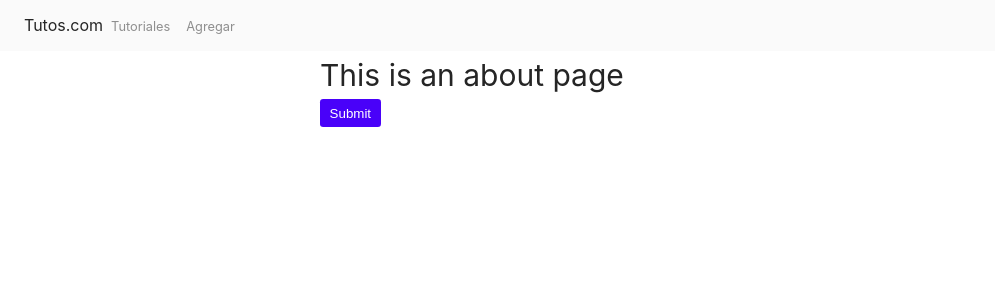
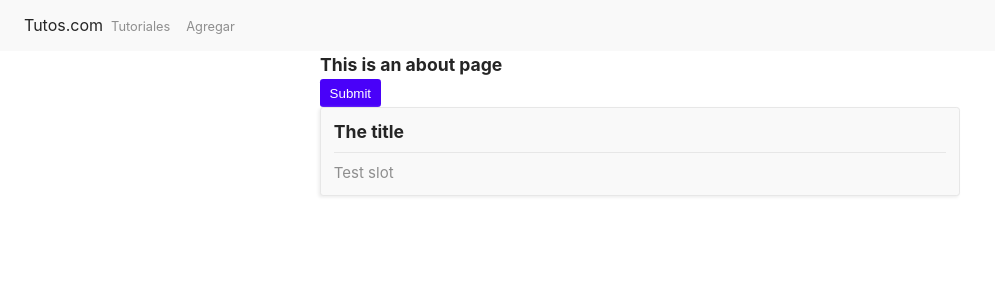
Before and after one commit to chelorope/cualit-technical-challenge, a Vue app in the folder part-1/frontend/: page /tutoriales in a window 1280 px wide. Shown: the top 300 px of the page, without its empty margins (0-995 px from the left). Built offline with nearby package versions, Linux system fonts and the light colour scheme.

Commit message:
part1 - frontend - card component

```diff
--- a/part-1/frontend/src/assets/base.scss
+++ b/part-1/frontend/src/assets/base.scss
@@ -2,8 +2,9 @@
 :root {
   --color-white: #ffffff;
   --color-black: #000000;
-  --color-gray-00: #fafafa;
+  --color-gray-00: #f9f9f9;
   --color-gray-01: #e7e7e7;
+  --color-gray-02: #eeeeee;
   --color-gray-10: #9c9c9c;
   --color-gray-20: #8e8e8e;
   --color-gray-30: #252525;
@@ -28,8 +29,13 @@
   --color-button-tertiary: var(--color-yellow);
   --color-button-danger: var(--color-red);
   --color-border: var(--color-gray-01);
+  --color-shadow: var(--color-gray-02);
 
   --section-gap: 160px;
+
+  --shadow: var(--color-shadow) -0.1rem 0.1rem 0.2rem;
+  --border: 1px solid var(--color-border);
+  --border-radius: 0.2rem;
 }
 
 /* dark theme semantic colors variables */
@@ -83,4 +89,6 @@ p {
 h1,
 h2 {
   color: var(--color-text-bold);
+  font-size: 1.1rem;
+  font-weight: bold;
 }
--- a/part-1/frontend/src/components/Button.vue
+++ b/part-1/frontend/src/components/Button.vue
@@ -1,5 +1,15 @@
 <script setup>
-defineProps(["label", "type"]);
+defineProps({
+  label: {
+    type: String,
+    required: true,
+  },
+  type: {
+    type: String,
+    default: "primary",
+    validator: (value) => ["primary", "secondary", "tertiary"].includes(value),
+  },
+});
 </script>
 
 <template>
@@ -14,7 +24,7 @@ defineProps(["label", "type"]);
   padding: 0.4rem 0.6rem;
   color: var(--color-text-invert);
   border: none;
-  border-radius: 0.2rem;
+  border-radius: var(--border-radius);
   cursor: pointer;
 
   &.secondary {
--- /dev/null
+++ b/part-1/frontend/src/components/Card.vue
@@ -0,0 +1,47 @@
+<script setup>
+defineProps({
+  title: {
+    type: String,
+  },
+  type: {
+    type: String,
+    default: "complex",
+    validator: (value) => ["simple", "complex"].includes(value),
+  },
+});
+</script>
+
+<template>
+  <div class="Card" :class="type">
+    <h1 class="title">{{ title }}</h1>
+    <slot />
+  </div>
+</template>
+
+<style scoped lang="scss">
+.Card {
+  padding: 0.6rem 0.8rem;
+  border: var(--border);
+  box-shadow: var(--shadow);
+  border-radius: var(--border-radius);
+
+  .title {
+    padding: 0 0 0.4rem;
+    margin: 0 0 0.5rem;
+  }
+
+  &.simple {
+    .title {
+      text-align: center;
+    }
+  }
+
+  &.complex {
+    background-color: var(--color-backgroud-secondary);
+
+    .title {
+      border-bottom: var(--border);
+    }
+  }
+}
+</style>
--- a/part-1/frontend/src/components/HelloWorld.vue
+++ /dev/null
@@ -1,43 +0,0 @@
-<script setup>
-defineProps({
-  msg: {
-    type: String,
-    required: true
-  }
-})
-</script>
-
-<template>
-  <div class="greetings">
-    <h1 class="green">{{ msg }}</h1>
-    <h3>
-      You’ve successfully created a project with
-      <a target="_blank" href="https://vitejs.dev/">Vite</a> +
-      <a target="_blank" href="https://vuejs.org/">Vue 3</a>.
-    </h3>
-  </div>
-</template>
-
-<style scoped>
-h1 {
-  font-weight: 500;
-  font-size: 2.6rem;
-  top: -10px;
-}
-
-h3 {
-  font-size: 1.2rem;
-}
-
-.greetings h1,
-.greetings h3 {
-  text-align: center;
-}
-
-@media (min-width: 1024px) {
-  .greetings h1,
-  .greetings h3 {
-    text-align: left;
-  }
-}
-</style>
--- a/part-1/frontend/src/views/ListTutorialsView.vue
+++ b/part-1/frontend/src/views/ListTutorialsView.vue
@@ -1,11 +1,13 @@
 <script setup>
 import Button from "@/components/Button.vue";
+import Card from "@/components/Card.vue";
 </script>
 
 <template>
   <div class="about">
     <h1>This is an about page</h1>
     <Button label="Submit" type="primary" />
+    <Card title="The title">Test slot</Card>
   </div>
 </template>
 
```
